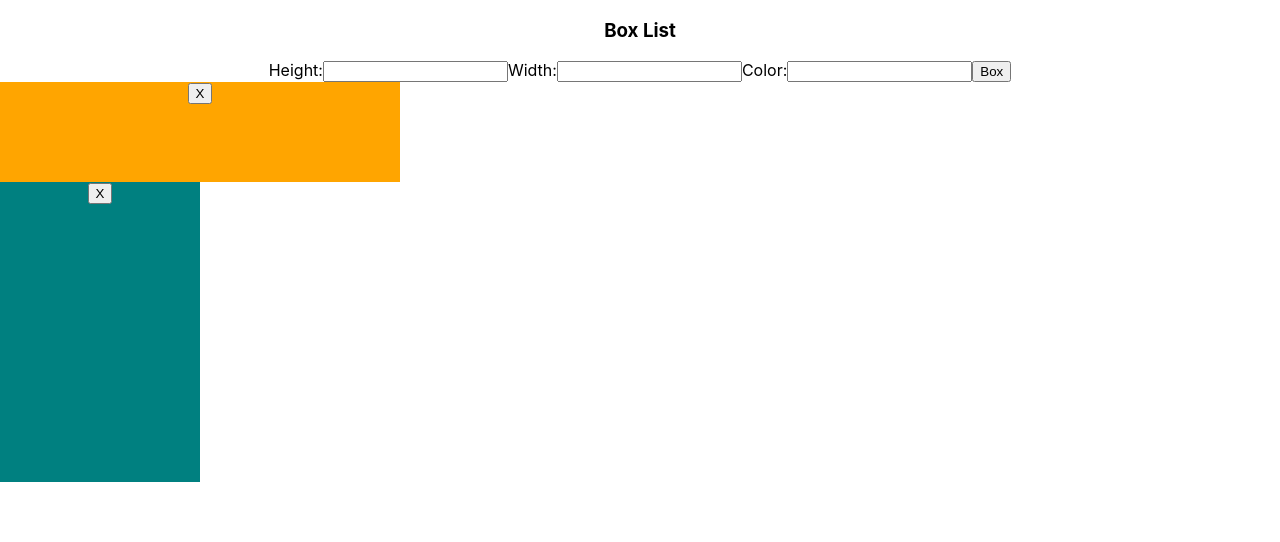
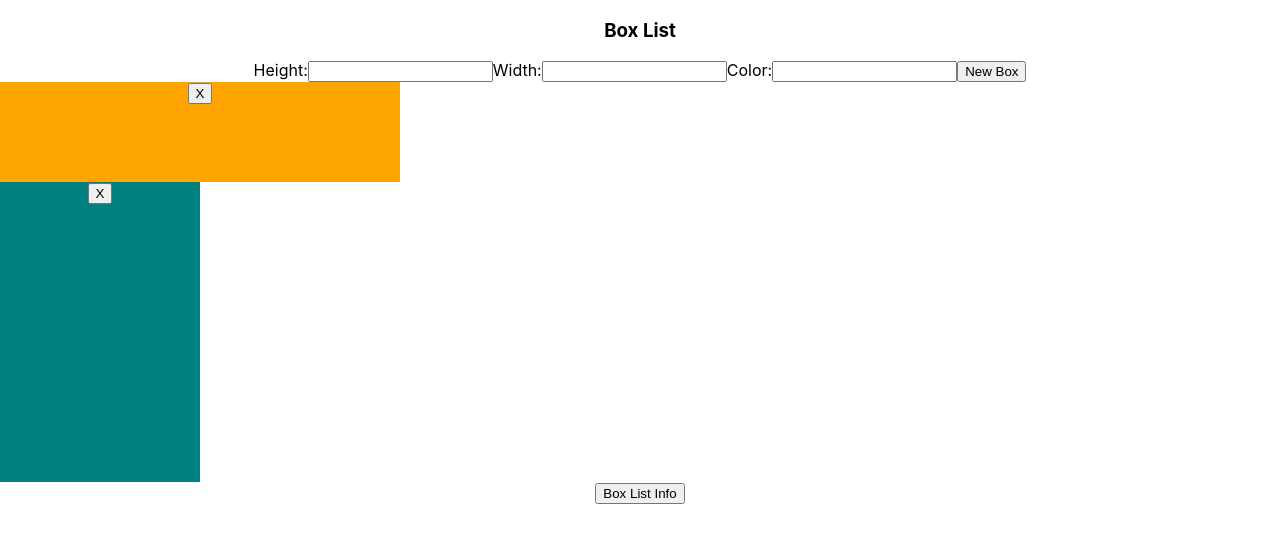
Before and after one commit to PatrickSontag/react_forms, a React (Create React App) app: page / in a window 1280 px wide. Shown: the top 542 px of the page. Built offline with nearby package versions, Linux system fonts and the light colour scheme.

Commit message:
box info button

```diff
--- a/src/BoxList.js
+++ b/src/BoxList.js
@@ -13,13 +13,15 @@ function BoxList() {
     const [boxes, setBoxes] = useState(INITIAL_STATE);
     const addBox = (newBox) => {
     setBoxes(boxes => [...boxes, { ...newBox, id: uuid() }])
-        console.log("boxes", boxes);
     }
 
     const removeBox = (id) => {
     setBoxes(boxes.filter(b => b.id !== id))
     }
 
+    const boxInfo = () => {
+        console.log("boxes", boxes);
+    }
     return (
     <div>
         <h3>Box List</h3>
@@ -33,6 +35,8 @@ function BoxList() {
                 key={id}
                 removeBox={removeBox}/>)}
         </div>
+        <button onClick={boxInfo}>Box List Info</button>
+        <div onClick={console.log("div boxes", boxes)}></div>
 
     </div>
     )
--- a/src/NewBoxForm.js
+++ b/src/NewBoxForm.js
@@ -22,6 +22,7 @@ function NewBoxForm({ addBox }) {
   const handleSubmit = (e) => {
     e.preventDefault();
     addBox({ ...formData });
+    // addBox(formData.height, formData.width, formData.color);
     setFormData(INITIAL_STATE);
   };
 
@@ -48,7 +49,7 @@ function NewBoxForm({ addBox }) {
         value={formData.color}
         onChange={handleChange}
       />
-      <button>Box</button>
+      <button>New Box</button>
     </form>
   );
 }
```
Lines whose indentation alone changed are shown as unchanged.
